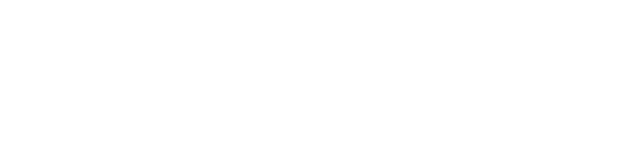
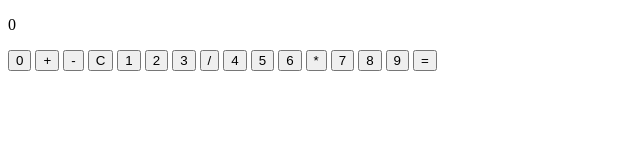
Before and after one commit to halsschmerzen/calculator, a plain HTML site: page index.html in a window 1280 px wide. Shown: the whole page, without its empty margins (0-640 px from the left). Drawn offline with Linux system fonts and the light colour scheme.

Commit message:
Basic HTML file, containing a very basic calculator

```diff
--- a/index.html
+++ b/index.html
@@ -8,6 +8,32 @@
 </head>
 <body>
 
+    <div class="main">
+       <div class="application">
+            <div id="textfield">
+                <p id="textcontent">0</p>
+            </div>
+            <div id="buttonfield">
+                <!-- Could have written all of that in JS DOM but was too lazy :P -->
+                <button>0</button>
+                <button>+</button>
+                <button>-</button>
+                <button>C</button>
+                <button>1</button>
+                <button>2</button>
+                <button>3</button>
+                <button>/</button>
+                <button>4</button>
+                <button>5</button>
+                <button>6</button>
+                <button>*</button>
+                <button>7</button>
+                <button>8</button>
+                <button>9</button>
+                <button>=</button>
+            </div>
+       </div>
+    </div>
 
 
     <script src="script.js"></script>
```
